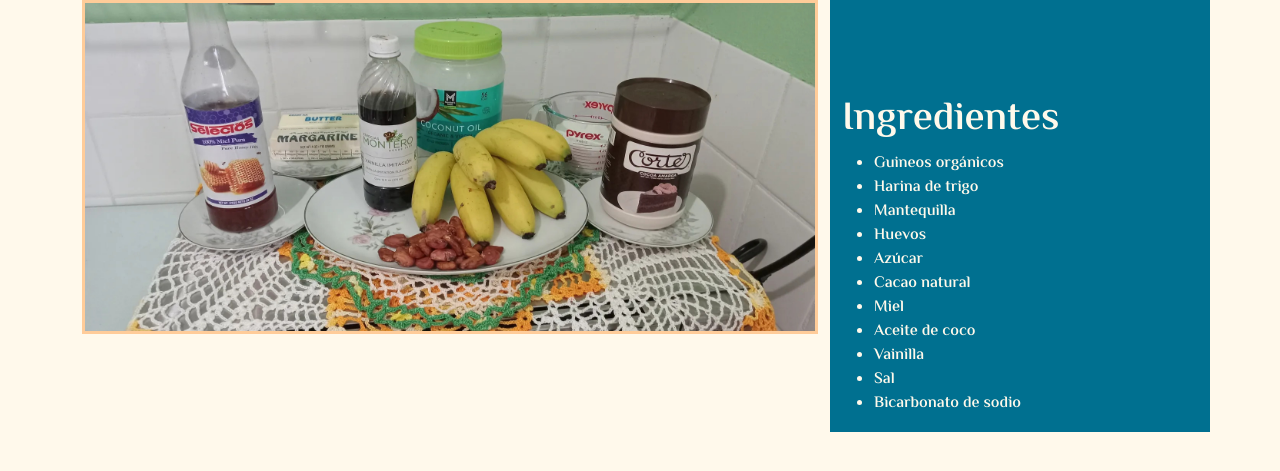
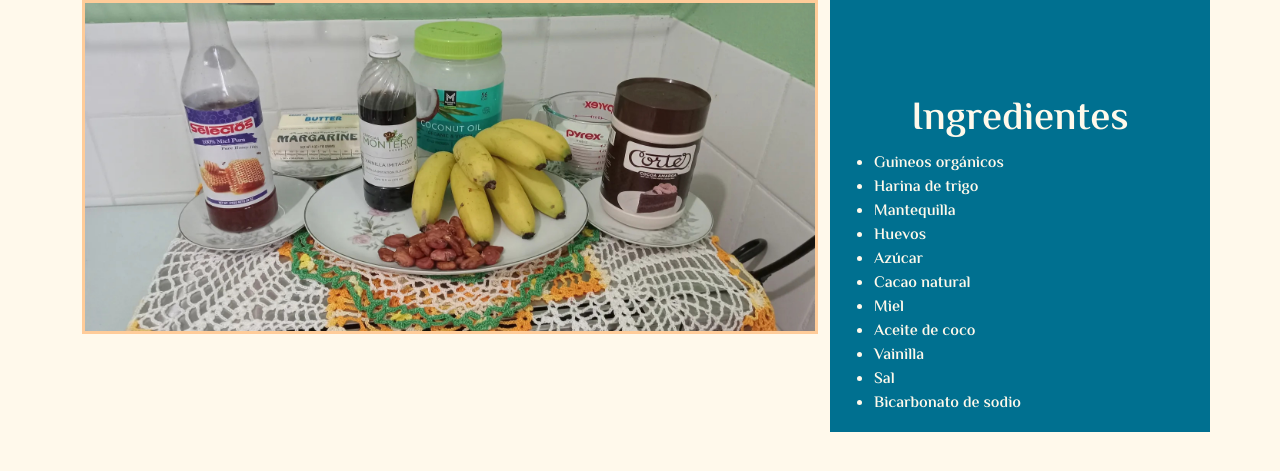
Before and after one commit to aineps/guinana-website, a Flask app: page /nutrition in a window 1280 px wide. Shown: the part 176-647 px from the top of the page. Run offline with Flask 3, Linux system fonts and the light colour scheme; some libraries are stand-ins or nearby versions.

Commit message:
Formatting

```diff
--- a/templates/nutrition.html
+++ b/templates/nutrition.html
@@ -49,7 +49,7 @@
                 <img class="nutritionlabel" src="../static/img/ingredients.jpg" class="img-fluid" alt="Agnes Roberts">
             </div>
             <div id="nutrition" class="col-md-4">
-                <h1 style="margin-top: 2vh; text: center">
+                <h1 style="text-align: center">
                     Ingredientes
                 </h1>
                 <ul>
```
